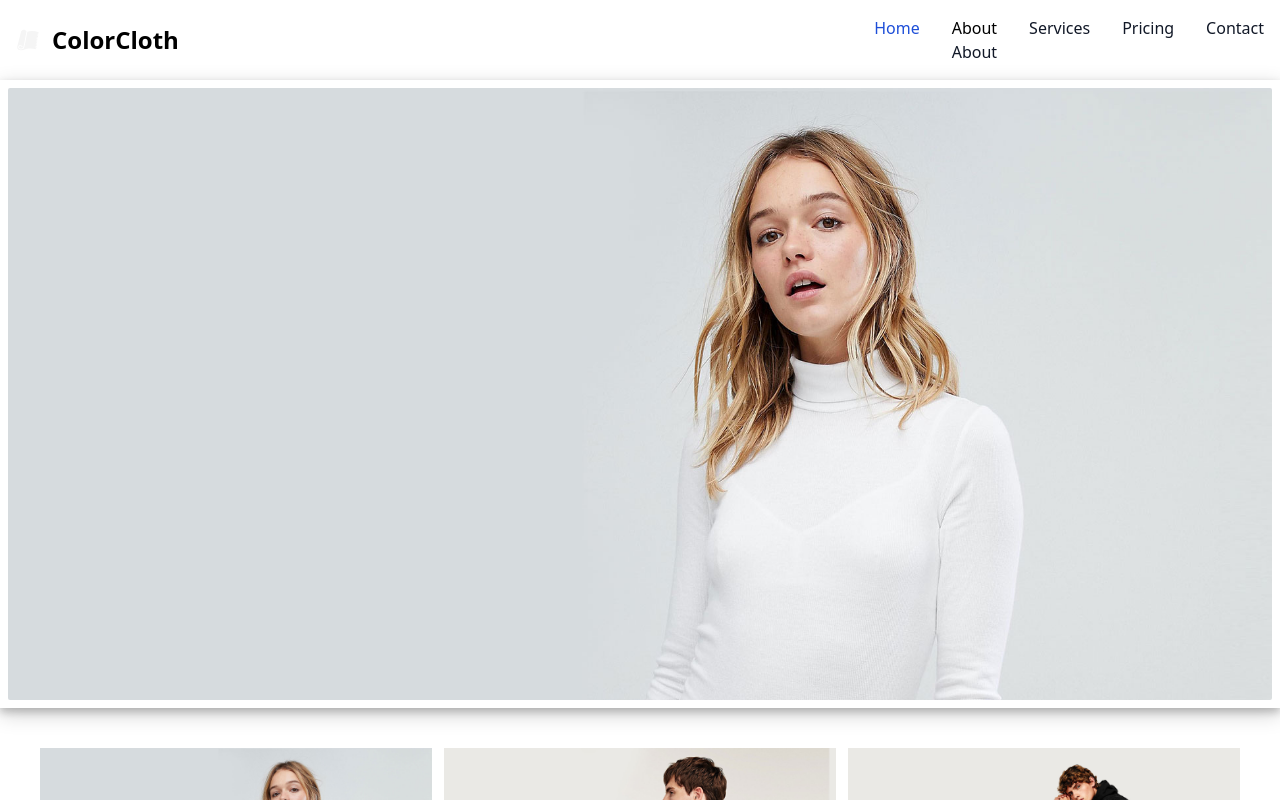
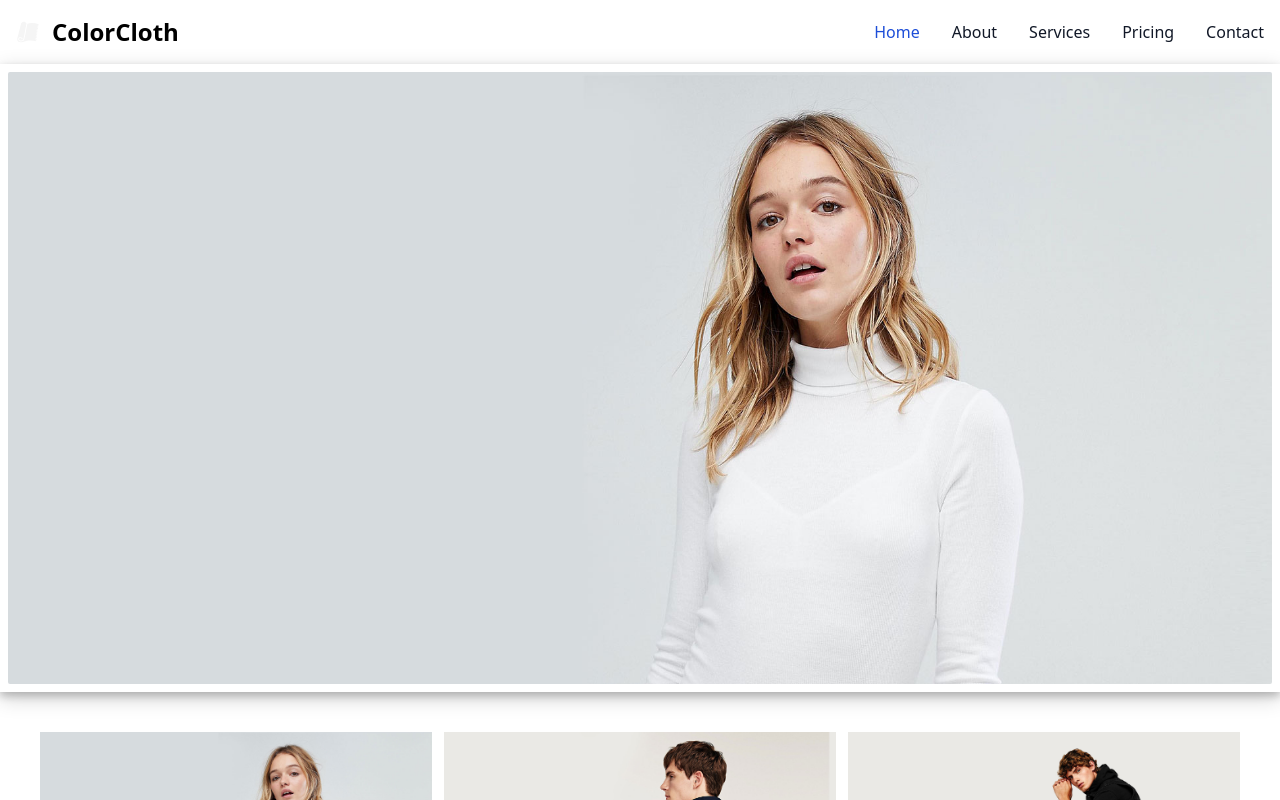
Before and after one commit to shantanumane/EcommerceColorCloth, a React (Create React App) app: page / in a window 1280 px wide. Shown: the top 800 px of the page. Built offline with nearby package versions, Linux system fonts and the light colour scheme.

Commit message:
Routing Done
Signed-off-by: Shantanu Personal <shantanumane01@gmail.com>

```diff
--- a/src/App.js
+++ b/src/App.js
@@ -1,4 +1,3 @@
-import ReactDOM from "react-dom/client";
 import { BrowserRouter, Routes, Route } from "react-router-dom";
 
 
--- a/src/components/navbar.js
+++ b/src/components/navbar.js
@@ -10,10 +10,12 @@
     return(
         <nav class="bg-white border-gray-200 dark:bg-gray-900">
         <div class="max-w-screen-xl flex flex-wrap items-center justify-between mx-auto p-4">
-            <a href="#" class="flex items-center space-x-3 rtl:space-x-reverse">
-                <GiRolledCloth style={{borderColor: 'red',color:'whitesmoke'}}  class=" text-2xl h-8"/>
-                <span class="self-center text-2xl font-semibold whitespace-nowrap dark:text-white">ColorCloth</span>
-            </a>
+            <Link to="/">
+                <span class="flex items-center space-x-3 rtl:space-x-reverse">
+                    <GiRolledCloth style={{borderColor: 'red',color:'whitesmoke'}}  class=" text-2xl h-8"/>
+                    <span class="self-center text-2xl font-semibold whitespace-nowrap dark:text-white">ColorCloth</span>
+                </span>
+            </Link>
             <button onClick={toggleNav} data-collapse-toggle="navbar-default" type="button" class="inline-flex items-center p-2 w-10 h-10 justify-center text-sm text-gray-500 rounded-lg md:hidden hover:bg-gray-100 focus:outline-none focus:ring-2 focus:ring-gray-200 dark:text-gray-400 dark:hover:bg-gray-700 dark:focus:ring-gray-600" aria-controls="navbar-default" aria-expanded="false">
                 <span class="sr-only">Open main menu</span>
                 <svg class="w-5 h-5" aria-hidden="true" xmlns="http://www.w3.org/2000/svg" fill="none" viewBox="0 0 17 14">
@@ -23,20 +25,19 @@
             <div class={navBarToggle?'w-full md:block md:w-auto':'hidden'} id="navbar-default">
             <ul class="font-medium flex flex-col p-4 md:p-0 mt-4 border border-gray-100 rounded-lg bg-gray-50 md:flex-row md:space-x-8 rtl:space-x-reverse md:mt-0 md:border-0 md:bg-white dark:bg-gray-800 md:dark:bg-gray-900 dark:border-gray-700">
                 <li>
-                    <a href="#" class="block py-2 px-3 text-white bg-blue-700 rounded md:bg-transparent md:text-blue-700 md:p-0 dark:text-white md:dark:text-blue-500" aria-current="page">Home</a>
+                    <Link to="/"><span class="block py-2 px-3 text-white bg-blue-700 rounded md:bg-transparent md:text-blue-700 md:p-0 dark:text-white md:dark:text-blue-500" aria-current="page">Home</span></Link>
                 </li>
                 <li>
-                    <Link to="/About">About</Link>
-                    <a href="#" class="block py-2 px-3 text-gray-900 rounded hover:bg-gray-100 md:hover:bg-transparent md:border-0 md:hover:text-blue-700 md:p-0 dark:text-white md:dark:hover:text-blue-500 dark:hover:bg-gray-700 dark:hover:text-white md:dark:hover:bg-transparent">About</a>
+                    <Link to="/About"><span class="block py-2 px-3 text-gray-900 rounded hover:bg-gray-100 md:hover:bg-transparent md:border-0 md:hover:text-blue-700 md:p-0 dark:text-white md:dark:hover:text-blue-500 dark:hover:bg-gray-700 dark:hover:text-white md:dark:hover:bg-transparent">About</span></Link>
                 </li>
                 <li>
-                    <a href="#" class="block py-2 px-3 text-gray-900 rounded hover:bg-gray-100 md:hover:bg-transparent md:border-0 md:hover:text-blue-700 md:p-0 dark:text-white md:dark:hover:text-blue-500 dark:hover:bg-gray-700 dark:hover:text-white md:dark:hover:bg-transparent">Services</a>
+                    <Link to="/Services"><span class="block py-2 px-3 text-gray-900 rounded hover:bg-gray-100 md:hover:bg-transparent md:border-0 md:hover:text-blue-700 md:p-0 dark:text-white md:dark:hover:text-blue-500 dark:hover:bg-gray-700 dark:hover:text-white md:dark:hover:bg-transparent">Services</span></Link>
                 </li>
                 <li>
-                    <a href="#" class="block py-2 px-3 text-gray-900 rounded hover:bg-gray-100 md:hover:bg-transparent md:border-0 md:hover:text-blue-700 md:p-0 dark:text-white md:dark:hover:text-blue-500 dark:hover:bg-gray-700 dark:hover:text-white md:dark:hover:bg-transparent">Pricing</a>
+                    <Link to="/Pricing"><span class="block py-2 px-3 text-gray-900 rounded hover:bg-gray-100 md:hover:bg-transparent md:border-0 md:hover:text-blue-700 md:p-0 dark:text-white md:dark:hover:text-blue-500 dark:hover:bg-gray-700 dark:hover:text-white md:dark:hover:bg-transparent">Pricing</span></Link>
                 </li>
                 <li>
-                    <a href="#" class="block py-2 px-3 text-gray-900 rounded hover:bg-gray-100 md:hover:bg-transparent md:border-0 md:hover:text-blue-700 md:p-0 dark:text-white md:dark:hover:text-blue-500 dark:hover:bg-gray-700 dark:hover:text-white md:dark:hover:bg-transparent">Contact</a>
+                    <Link to="/Contact"><span class="block py-2 px-3 text-gray-900 rounded hover:bg-gray-100 md:hover:bg-transparent md:border-0 md:hover:text-blue-700 md:p-0 dark:text-white md:dark:hover:text-blue-500 dark:hover:bg-gray-700 dark:hover:text-white md:dark:hover:bg-transparent">Contact</span></Link>
                 </li>
             </ul>
             </div>
--- a/src/pages/about.js
+++ b/src/pages/about.js
@@ -1,5 +1,14 @@
+import Footer from "../components/footer";
+import Navbar from "../components/navbar";
+
 const About = () => {
-    return <h1>About</h1>;
+    return (
+      <div>
+        <Navbar/>
+        <h1>About</h1>
+        <Footer/>
+      </div>
+    );
   };
 
   export default About;
--- a/src/pages/contact.js
+++ b/src/pages/contact.js
@@ -1,5 +1,14 @@
+import Footer from "../components/footer";
+import Navbar from "../components/navbar";
+
 const Contact = () => {
-    return <h1>Contact</h1>;
+    return (
+      <div>
+        <Navbar/>
+          <h1>Contact</h1>
+        <Footer/>
+      </div>
+    );
   };
 
   export default Contact;
--- a/src/pages/pricing.js
+++ b/src/pages/pricing.js
@@ -1,5 +1,13 @@
+import Footer from "../components/footer";
+import Navbar from "../components/navbar";
 const Pricing = () => {
-    return <h1>Pricing</h1>;
+    return (
+      <div>
+        <Navbar/>
+          <h1>Pricing</h1>
+        <Footer/>
+      </div>
+    );
   };
 
   export default Pricing;
--- a/src/pages/services.js
+++ b/src/pages/services.js
@@ -1,5 +1,13 @@
+import Footer from "../components/footer";
+import Navbar from "../components/navbar";
 const Services = () => {
-    return <h1>Services</h1>;
+    return (
+      <div>
+        <Navbar/>
+          <h1>Services</h1>
+        <Footer/>
+      </div>
+    );
   };
 
   export default Services;
```
